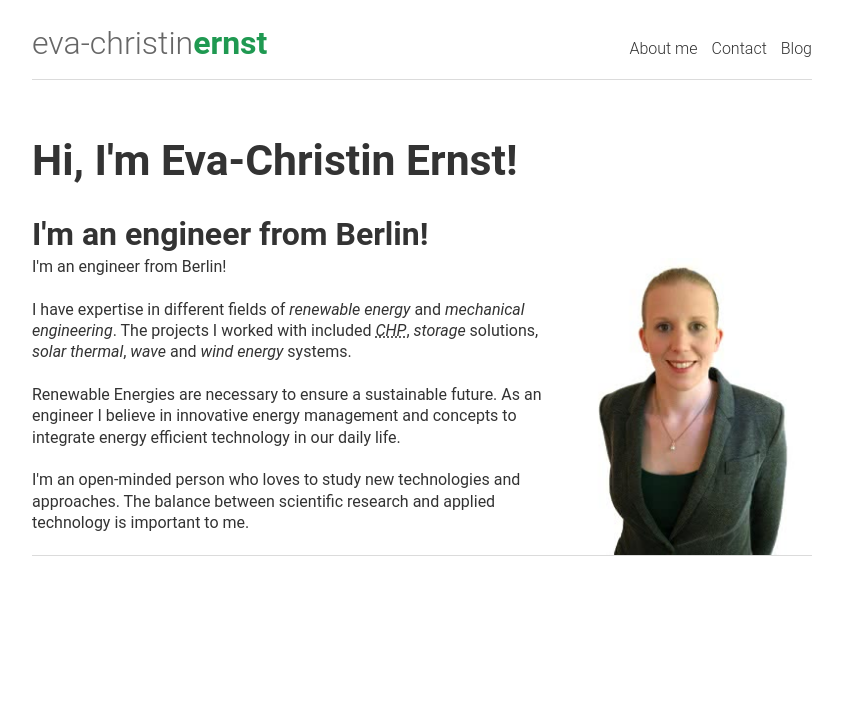
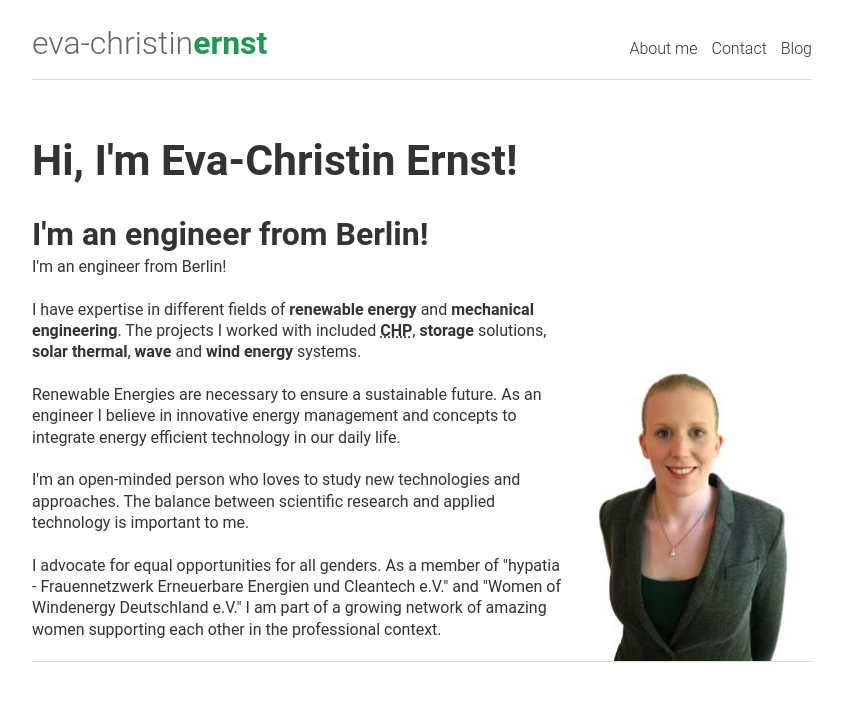
Before and after one commit to evafroehlich/website, a Jekyll site: the page built from index.html, in a window 1280 px wide. Shown: the top 701 px of the page, without its empty margins (218-1061 px from the left). Built offline with Jekyll 4.4.1, drawn with Linux system fonts in a browser that asks for light colours.

Commit message:
Various Changes in Index, Contact

```diff
--- a/_sass/custom.scss
+++ b/_sass/custom.scss
@@ -36,3 +36,9 @@
 .home__portrait-photo {
   margin-bottom: 0;
 }
+
+.contact__social-link>img {
+  width: 1.5rem;
+  height: 1.5rem;
+  display: inline-block;
+}
--- a/index.html
+++ b/index.html
@@ -13,21 +13,24 @@ layout: default
 
     <p>
       I have expertise in different fields of
-      <em>renewable energy</em>
+      <b>renewable energy</b>
       and
-      <em>mechanical engineering</em>.
+      <b>mechanical engineering</b>.
       The projects I worked with included
-      <em><abbr title="combined heat and power">CHP</abbr></em>,
-      <em>storage</em> solutions,
-      <em>solar thermal</em>,
-      <em>wave</em> and
-      <em>wind energy</em> systems.
+      <b><abbr title="combined heat and power">CHP</abbr></b>,
+      <b>storage</b> solutions,
+      <b>solar thermal</b>,
+      <b>wave</b> and
+      <b>wind energy</b> systems.
     </p>
     <p>
       Renewable Energies are necessary to ensure a sustainable future. As an engineer I believe in innovative energy management and concepts to integrate energy efficient technology in our daily life.
     </p>
     <p>
       I'm an open-minded person who loves to study new technologies and approaches. The balance between scientific research and applied technology is important to me.
+    </p>
+    <p>
+      I advocate for equal opportunities for all genders. As a member of "hypatia - Frauennetzwerk Erneuerbare Energien und Cleantech e.V." and "Women of Windenergy Deutschland e.V." I am part of a growing network of amazing women supporting each other in the professional context.
     </p>
   </div>
 
```
Also changed, not shown: _posts/2017-03-22-hypatia-meets-womens-energy-club_de.md (deleted, +0 -52 lines), _posts/2017-03-26-hypatia-meets-womens-energy-club_en.md (renamed from _posts/2017-03-22-hypatia-meets-womens-energy-club_en.md, +4 -4 lines), contact.md (+9 -9 lines), img/github.svg (added), img/gmail.svg (added), img/instagram.svg (added), img/linkedin.svg (added), img/twitter.svg (added).
